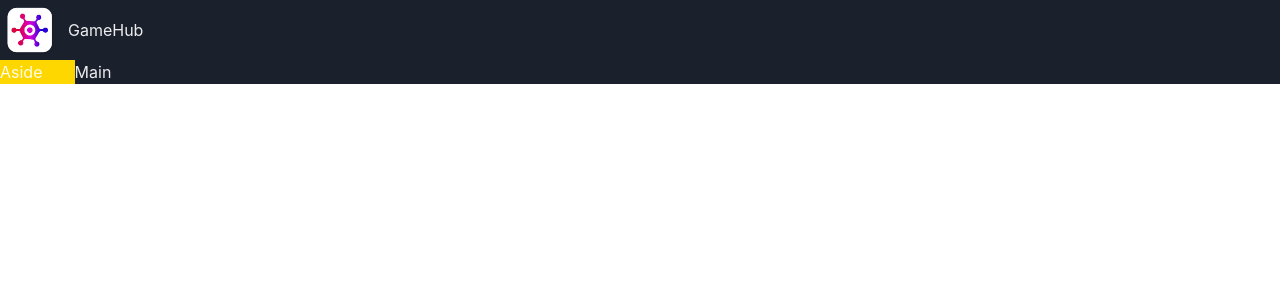
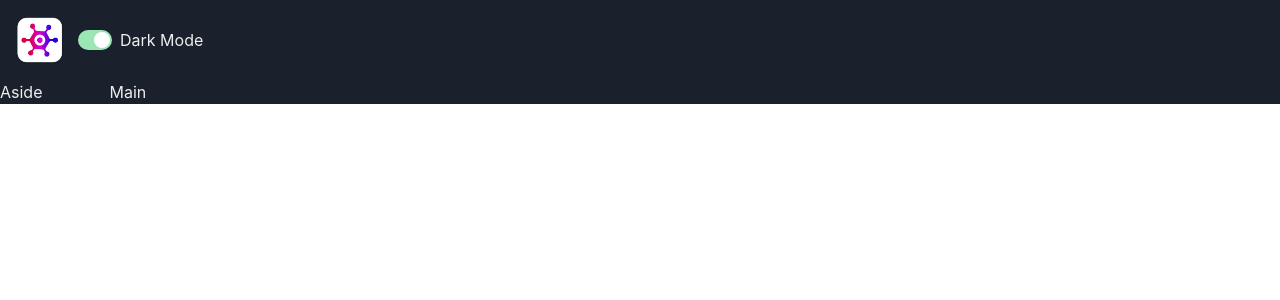
Before and after one commit to AureliusAtakhanes/Game-hub, a React (Vite) app: page / in a window 1280 px wide. Shown: the top 300 px of the page. Built offline with nearby package versions, Linux system fonts and the light colour scheme.

Commit message:
build the color mode switch

```diff
--- a/src/App.tsx
+++ b/src/App.tsx
@@ -11,9 +11,9 @@
     }}>
       <GridItem area='nav'><Navbar /></GridItem>
       <Show above="lg">
-        <GridItem area='aside' bg='gold'>Aside</GridItem>
+        <GridItem area='aside'>Aside</GridItem>
       </Show>
-      <GridItem area='main' bg='dodgervlue'>Main</GridItem>
+      <GridItem area='main'>Main</GridItem>
     </Grid>
   )
 }
--- /dev/null
+++ b/src/components/ColorModeSwitch.tsx
@@ -0,0 +1,13 @@
+import { HStack, Switch, Text, useColorMode } from "@chakra-ui/react"
+
+const ColorModeSwitch = () => {
+    const { toggleColorMode, colorMode } = useColorMode()
+    return (
+        <HStack>
+            <Switch colorScheme="green" isChecked={colorMode === 'dark'} onChange={toggleColorMode} />
+            <Text>Dark Mode</Text>
+        </HStack>
+    )
+}
+
+export default ColorModeSwitch
--- a/src/components/Navbar.tsx
+++ b/src/components/Navbar.tsx
@@ -1,11 +1,12 @@
-import { HStack, Image, Text } from "@chakra-ui/react"
+import { HStack, Image } from "@chakra-ui/react"
 import logo from '../assets/logo.webp'
+import ColorModeSwitch from "./ColorModeSwitch"
 
 const Navbar = () => {
     return (
-        <HStack>
+        <HStack justifyContent={'space-between'} padding={'10px'}>
             <Image src={logo} boxSize='60px' />
-            <Text>GameHub</Text>
+            <ColorModeSwitch />
         </HStack>
     )
 }
```
